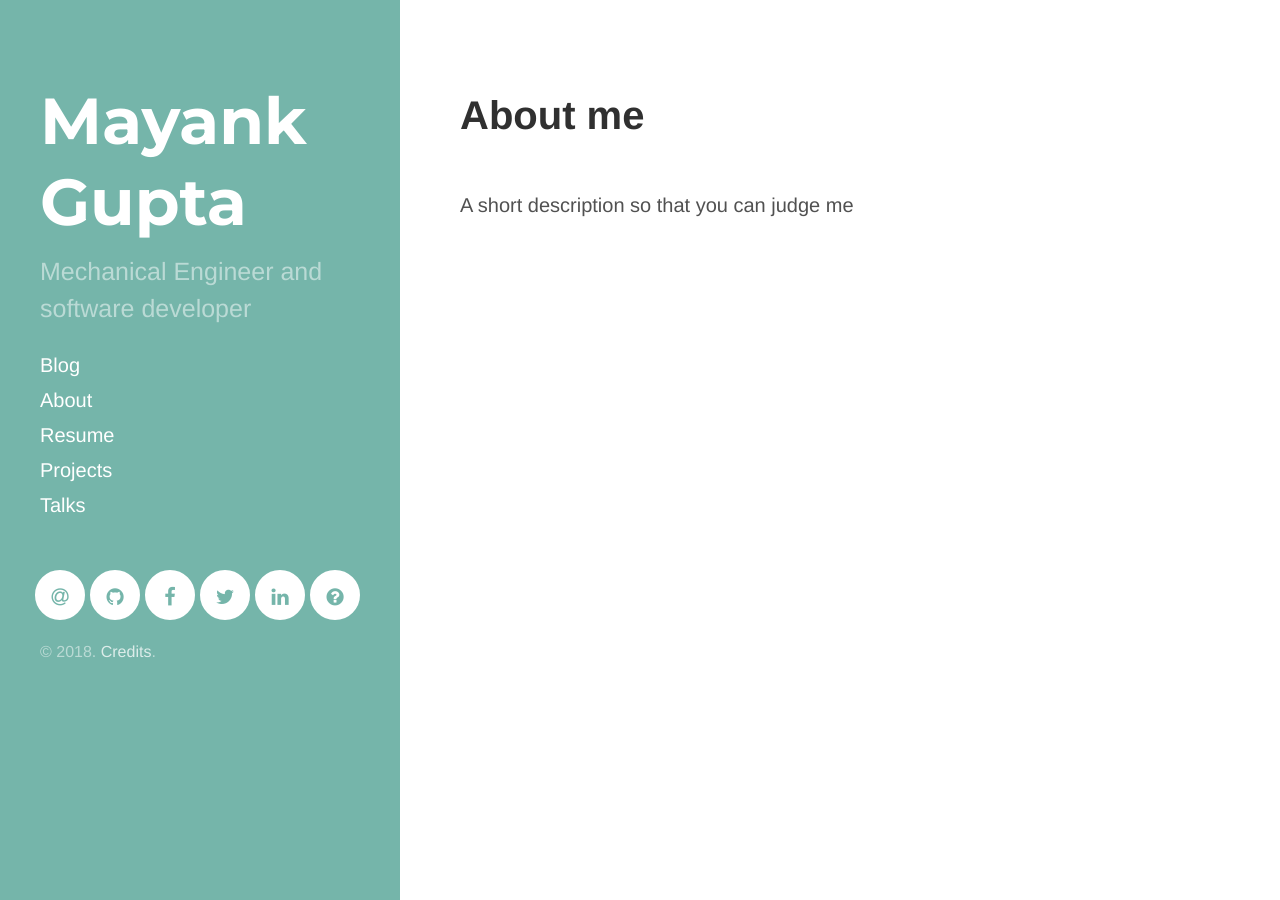
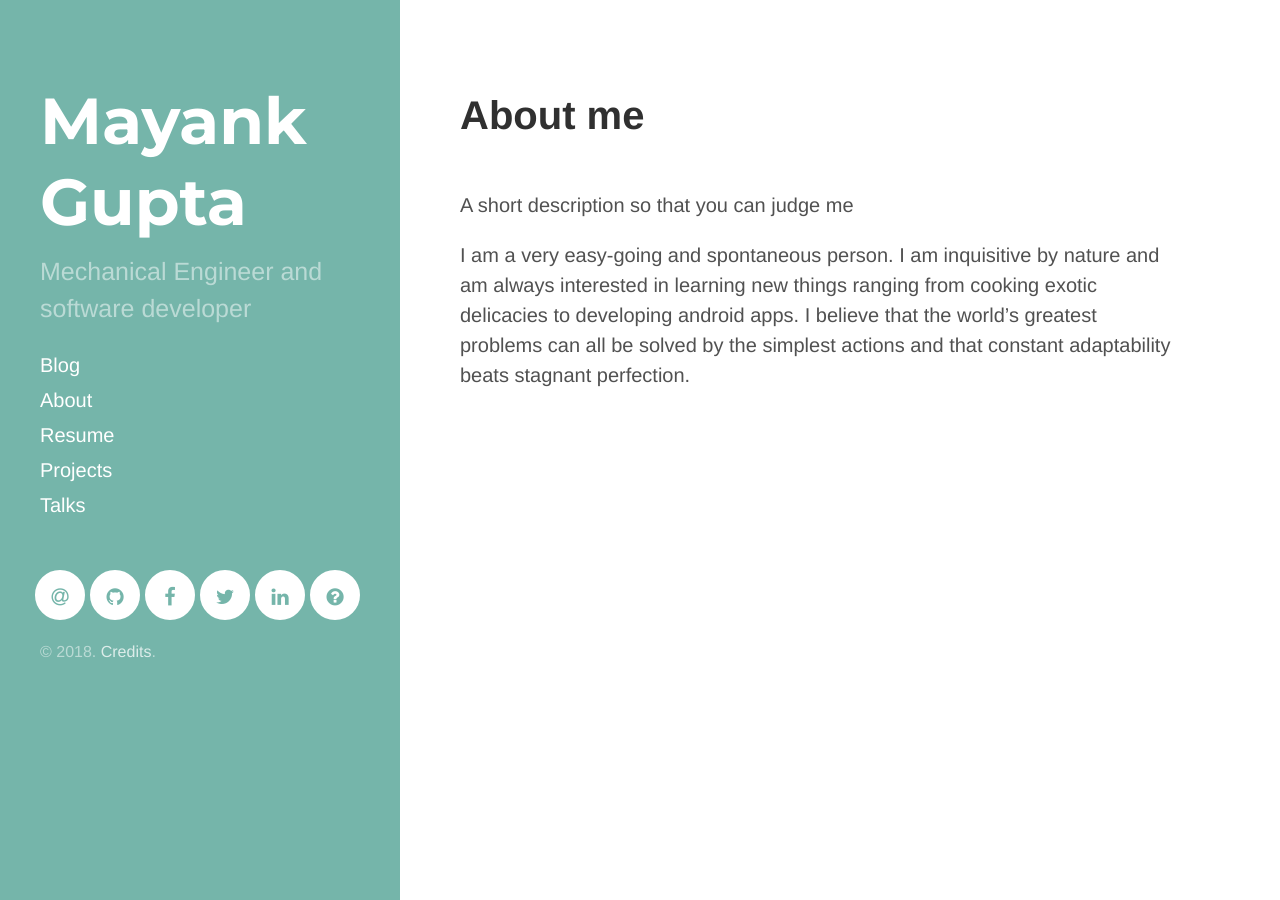
Before and after one commit to arcruiton/mayankgupta.gq, a Jekyll site: the page built from about/index.md, in a window 1280 px wide. Built offline with Jekyll 4.4.1, drawn with Linux system fonts in a browser that asks for light colours; nearby versions of some CDN libraries.

Commit message:
Update index.md

```diff
--- a/about/index.md
+++ b/about/index.md
@@ -4,3 +4,6 @@ title: About me
 ---
 
 A short description so that you can judge me
+
+I am a very easy-going and spontaneous person. I am inquisitive by nature and am always interested in learning new things ranging from cooking exotic delicacies to developing android apps.
+I believe that the world’s greatest problems can all be solved by the simplest actions and that constant adaptability beats stagnant perfection.
```
